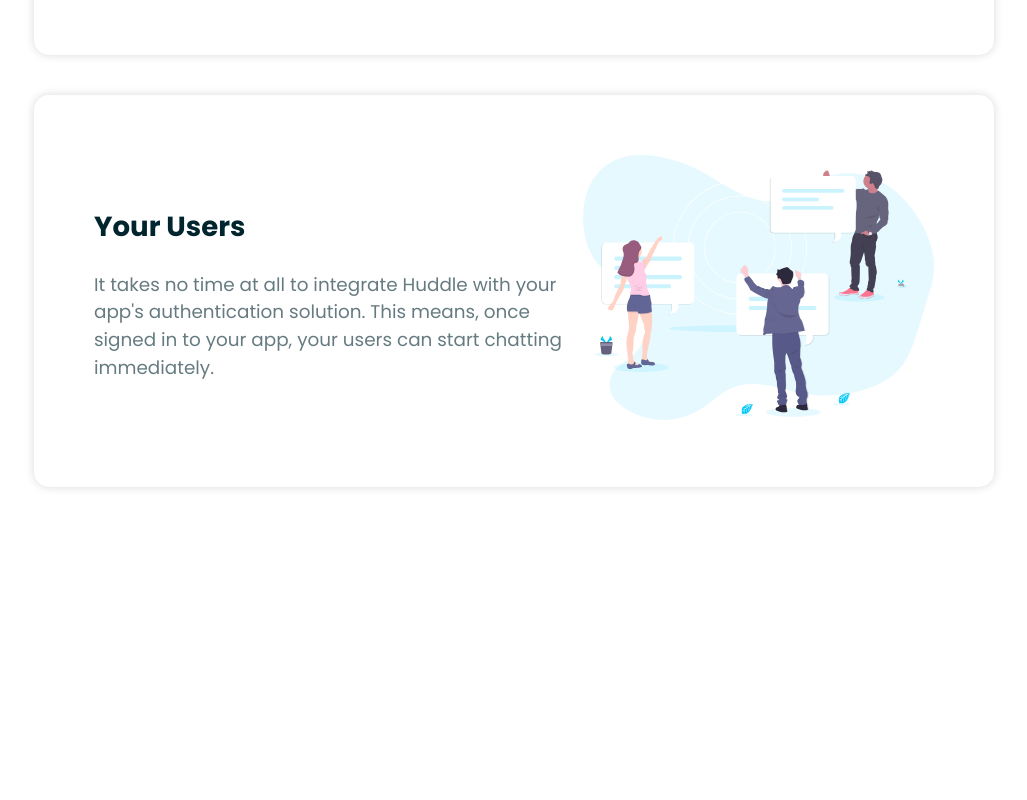
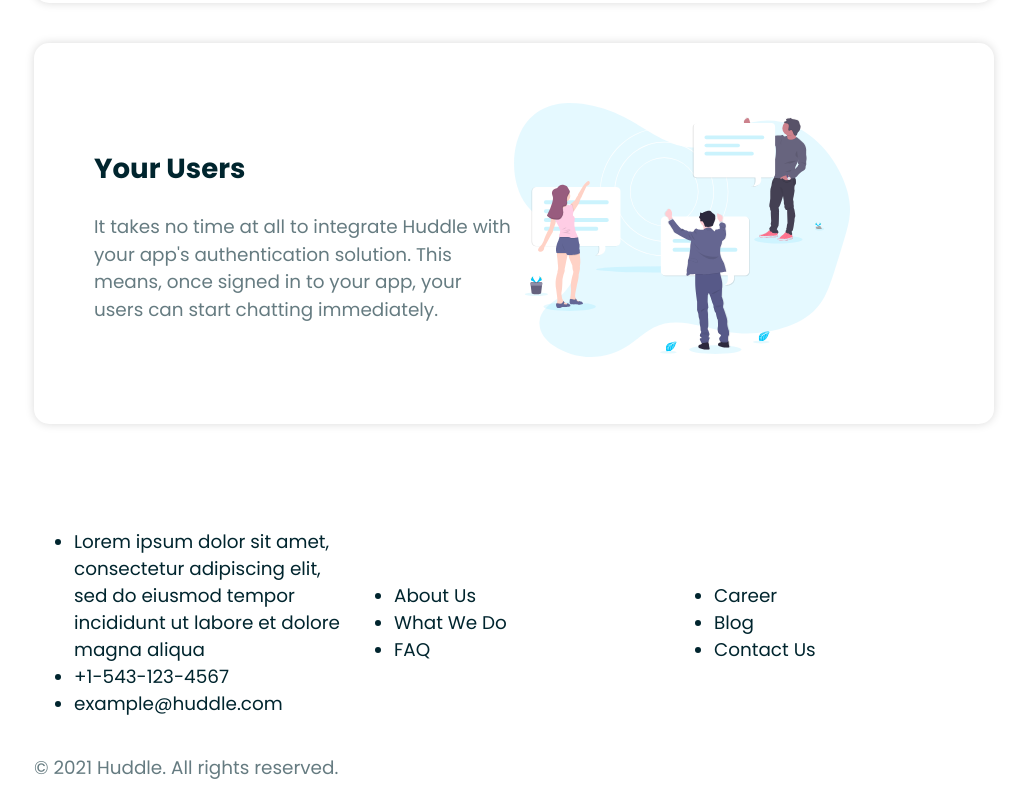
Before and after one commit to orchid-cloud/styled-components-react-project, a React (Vite) app: page / in a window 1280 px wide. Shown: the part 1321-2121 px from the top of the page, without its empty margins (126-1153 px from the left). Before the commit the page ends 1848 px from the top, so only its background shows below. Built offline with nearby package versions, Linux system fonts and the light colour scheme.

Commit message:
footer component created

```diff
--- a/src/App.jsx
+++ b/src/App.jsx
@@ -1,6 +1,7 @@
 import { ThemeProvider } from 'styled-components';
 import Header from './components/Header';
 import Card from './components/Card';
+import Footer from './components/Footer';
 import { Container } from './components/styles/Container.styled';
 import GlobalStyles from './components/styles/Global';
 import content from './content';
@@ -25,6 +26,7 @@
             <Card key={index} item={item} />
           ))}
         </Container>
+        <Footer />
       </>
     </ThemeProvider>
   );
--- a/src/components/Card.jsx
+++ b/src/components/Card.jsx
@@ -2,7 +2,7 @@
 
 export default function Card({ item: { id, title, body, image } }) {
   return (
-    <StyledCard>
+    <StyledCard layout={id % 2 === 0 ? 'row-reverse' : 'row'}>
       <div>
         <h2>{title}</h2>
         <p>{body}</p>
--- /dev/null
+++ b/src/components/Footer.jsx
@@ -0,0 +1,35 @@
+import { Container } from './styles/Container.styled';
+import { Flex } from './styles/Flex.styled';
+
+export default function Footer() {
+  return (
+    <div>
+      <Container>
+        <img src="./images/logo_white.svg" alt="logo" />
+        <Flex>
+          <ul>
+            <li>
+              Lorem ipsum dolor sit amet, consectetur adipiscing elit, sed do
+              eiusmod tempor incididunt ut labore et dolore magna aliqua
+            </li>
+            <li>+1-543-123-4567</li>
+            <li>example@huddle.com</li>
+          </ul>
+          <ul>
+            <li>About Us</li>
+            <li>What We Do</li>
+            <li>FAQ</li>
+          </ul>
+
+          <ul>
+            <li>Career</li>
+            <li>Blog</li>
+            <li>Contact Us</li>
+          </ul>
+        </Flex>
+
+        <p>&copy; 2021 Huddle. All rights reserved.</p>
+      </Container>
+    </div>
+  );
+}
--- a/src/components/styles/Card.styled.jsx
+++ b/src/components/styles/Card.styled.jsx
@@ -8,4 +8,17 @@
   box-shadow: 0 0 10px rgba(0, 0, 0, 0.15);
   margin: 40px 0;
   padding: 60px;
+  flex-direction: ${({ layout }) => layout};
+
+  img {
+    width: 80%;
+  }
+
+  & > div {
+    flex: 1;
+  }
+
+  @media (max-width: ${({ theme }) => theme.mobile}) {
+    flex-direction: column;
+  }
 `;
```
